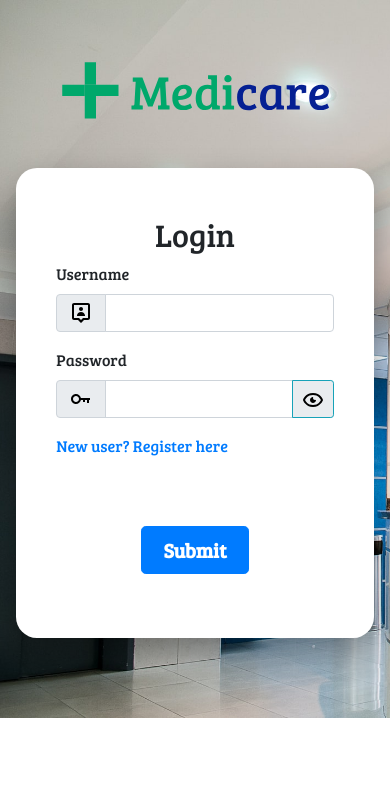
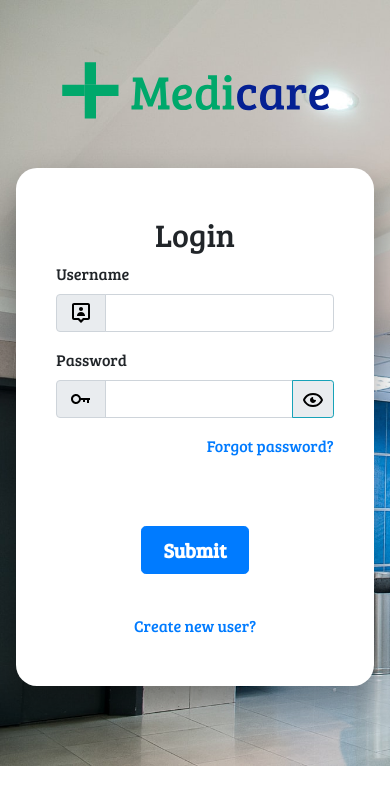
Before and after one commit to ridays2001/medicare-client, a React (Create React App) app: page /login in a window 390 px wide. Shown: the top 804 px of the page. Built offline with nearby package versions, Linux system fonts and the light colour scheme; no server answers.

Commit message:
Chore: updated components to depict progress

```diff
--- a/src/routes/login.tsx
+++ b/src/routes/login.tsx
@@ -78,14 +78,34 @@
 								setPass={setPass}
 							/>
 
-							<Link to={{ pathname: '/register' }}>New user? Register here</Link>
+							<div className='d-flex justify-content-end d-md-none'>
+								<Link to={{ pathname: '/request-pwd-reset' }}>Forgot password?</Link>
+							</div>
+
+							<div className='d-none d-md-flex justify-content-between'>
+								<Link to={{ pathname: '/register' }}>New user? Register here</Link>
+								<Link to={{ pathname: '/request-pwd-reset' }}>Forgot password? Reset it here</Link>
+							</div>
 
 							<SubmitButton disable={isSubmitting} />
+
+							<div className='d-block d-md-none text-center'>
+								<br />
+								<Link to={{ pathname: '/register' }}>Create new user?</Link>
+							</div>
 						</Form>
 					)}
 				</Formik>
 			)}
-			<SuccessMessage show={done && !fail} desc='Logged in successfully!' />
+			<SuccessMessage
+				show={done && !fail}
+				desc={
+					<span>
+						Logged In Successfully! Please proceed to{' '}
+						<Link to={{ pathname: '/dashboard' }}>dashboard.</Link>
+					</span>
+				}
+			/>
 			<FailMessage show={done} fail={fail} />
 		</div>
 	);
```
